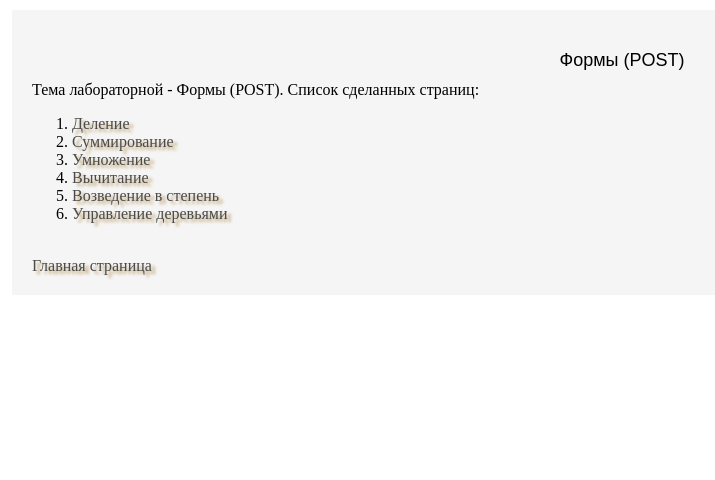
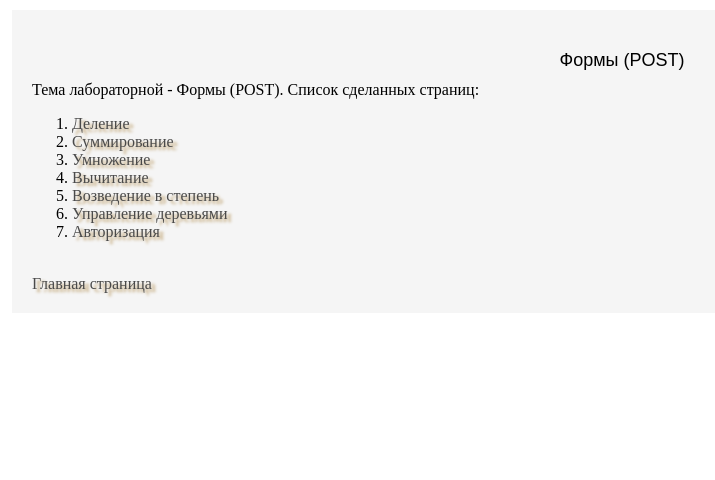
Before and after one commit to stocker-progger/web-back-labs, a Flask app: page /lab4/ in a window 1280 px wide. Shown: the part 51-531 px from the top of the page, without its empty margins (18-733 px from the left). Run offline with Flask 3, Linux system fonts and the light colour scheme.

Commit message:
Авторизация

```diff
--- a/templates/lab4/lab4.html
+++ b/templates/lab4/lab4.html
@@ -15,6 +15,7 @@
         <li><a href="/lab4/sub-form">Вычитание</a></li>
         <li><a href="/lab4/pow-form">Возведение в степень</a></li>
         <li><a href="/lab4/tree">Управление деревьями</a></li>
+        <li><a href="/lab4/login">Авторизация</a></li>
     </ol>
 
 {% endblock %}
```
